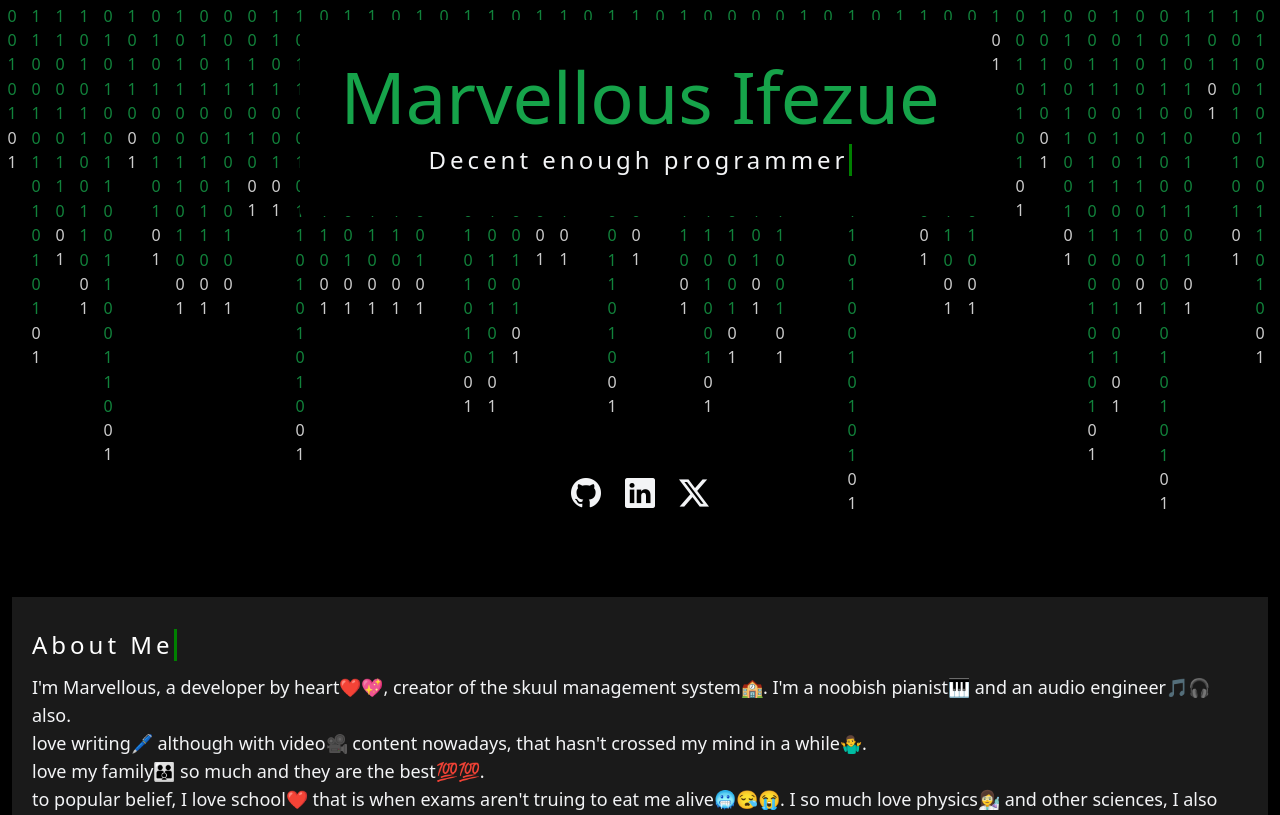
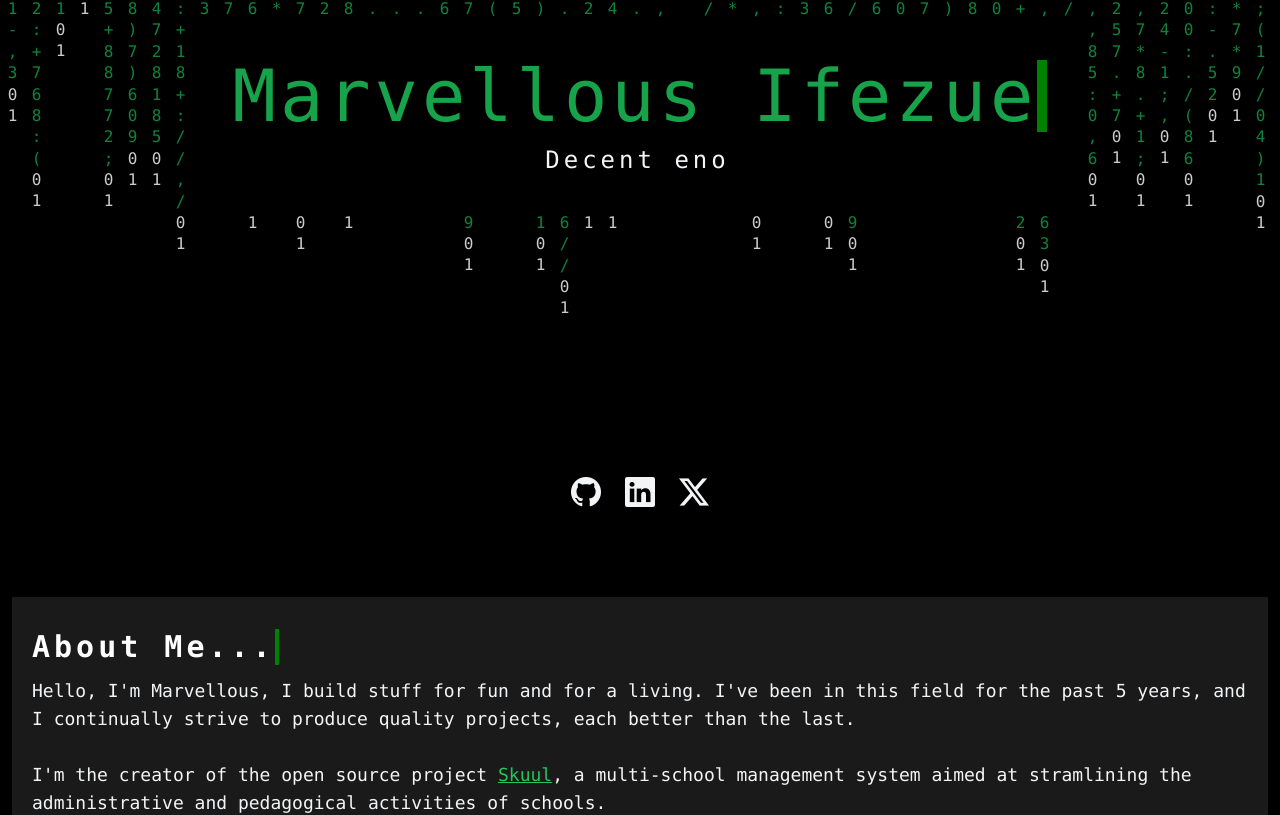
Before and after one commit to yungifez/my-website, a Vue app: page / in a window 1280 px wide. Shown: the part 215-1030 px from the top of the page. Built offline with nearby package versions, Linux system fonts and the light colour scheme.

Commit message:
Even more terrible vue code

```diff
--- a/index.html
+++ b/index.html
@@ -6,7 +6,7 @@
     <meta name="viewport" content="width=device-width, initial-scale=1.0">
     <title>Marvellous Ifezue</title>
   </head>
-  <body class=" text-gray-100" >
+  <body class="font-mono text-gray-100" >
     <div id="app"></div>
     <script type="module" src="/src/main.ts"></script>
   </body>
--- a/src/App.vue
+++ b/src/App.vue
@@ -6,22 +6,25 @@
 <template>
   <header class="h-screen">
     <div class="flex flex-col justify-center items-center text-center h-5/6">
-      <div class="flex flex-col gap-y-3 bg-black w-11/12 py-10 md:w-auto md:p-10 rounded">
-        <h1 class="text-3xl md:text-6xl lg:text-7xl text-green-600 ">Marvellous Ifezue</h1>
+      <div class="flex flex-col gap-y-3 bg-black w-11/12 py-10 px-3 md:w-auto md:p-10 rounded ">
         <div class="w-fit m-auto">
-        <h2 class="md:text-2xl typing typing-center">Decent enough programmer</h2>
+          <h1 class="text-2xl tracking-wide md:text-5xl lg:text-7xl text-green-600 typing ">Marvellous Ifezue</h1>
+        </div>
+        <div class="w-fit m-auto">
+          <h2 class="md:text-2xl typing typing-center w-0" style="animation-delay: 3.5s ; animation-fill-mode: forwards;">Decent enough programmer</h2>
         </div>
       </div>
     </div>
-    <div class="bg-black p-3 md:p-6 w-fit m-auto gap-6 rounded text-3xl flex justify-center items-center">
-      <a href="http://github.com/yungifez" class="bi-github"></a>
-      <a href="https://www.linkedin.com/in/marvellous-ifezue-1712361b0/" class="bi-linkedin"></a>
-      <a href="https://twitter.com/yungifez/" class="bi-twitter-x"></a>
+    <div class="bg-black p-3 md:p-6 w-fit m-auto gap-6 rounded text-3xl flex justify-center items-center animate-on-scroll" data-animate-scroll-class="animate-in-pulse">
+      <a href="http://github.com/yungifez" class="bi-github hover:border-b hover:border-green-500 hover:scale-105 hover:text-green-500 delay-50"></a>
+      <a href="https://www.linkedin.com/in/marvellous-ifezue-1712361b0/" class="bi-linkedin hover:border-b hover:border-green-500 hover:scale-105 hover:text-green-500 delay-50"></a>
+      <a href="https://twitter.com/yungifez/" class="bi-twitter-x hover:border-b hover:border-green-500 hover:scale-105 hover:text-green-500 delay-50"></a>
     </div>
   </header>
   <main>
   <div class="p-3">
     <AboutMe />
+    <MyWorks/>
   </div>
   </main>
   <BackgroundDesign />
--- a/src/assets/main.css
+++ b/src/assets/main.css
@@ -6,11 +6,20 @@ body{
   background: black;
 }
 
+.animate-in-pulse{
+  opacity: 0;
+  animation: animate-in-pulse 1.5s forwards
+}
+
+@keyframes animate-in-pulse{
+  from {opacity: 0}
+  to {opacity: unset}
+}
 
 .typing{
   overflow: hidden; /* Ensures the content is not revealed until the animation */
   letter-spacing: 0.25rem;
-  border-right: .15em solid orange; /* The typwriter cursor */
+  border-right: .15em solid green; /* The typwriter cursor */
   white-space: nowrap; /* Keeps the content on a single line */
   animation:
     typing 3.5s steps(40, end),
--- a/src/components/AboutMe.vue
+++ b/src/components/AboutMe.vue
@@ -3,24 +3,22 @@
 </script>
 
 <template>
-  <section class="md:text-lg bg-white bg-opacity-10 backdrop-blur-sm p-5 leading-7">
-    <div class="flex items-center w-fit">
-      <h2 class="animate-on-scroll text-center text-white text-2xl my-3 capitalize" data-animate-scroll-class="typing">About me</h2>
+  <section class="md:text-lg bg-white bg-opacity-10 backdrop-blur-sm p-5 leading-7 animate-on-scroll opacity-0" data-animate-scroll-class="animate-in-pulse">
+    <div class="flex min-h-9 items-center w-fit">
+      <h2 class="animate-on-scroll text-center font-bold text-white text-3xl my-3 capitalize" data-animate-scroll-class="typing">About me...</h2>
     </div>
     <p>
-      I'm Marvellous, a developer by heart❤️💖, creator of the skuul management system🏫. I'm a noobish pianist🎹 and an audio engineer🎵🎧 also.
-
-      <br> love writing🖊 although with video🎥 content nowadays, that hasn't crossed my mind in a while🤷‍♂️.
-
-      <br> love my family👪 so much and they are the best💯💯.
-
-      <br> to popular belief, I love school❤️ that is when exams aren't truing to eat me alive🥶😪😭. I so much love physics👩‍🔬 and other sciences, I also have a thing for some art subjects.
+      Hello, I'm Marvellous, I build stuff for fun and for a living. I've been in this field for the past 5 years, and I continually strive to produce quality projects, each better than the last.
+      <br>
+      <br>
+      I'm the creator of the open source project <a href="http://github.com/yungifez/skuul" class="text-green-500 underline">Skuul</a>, a multi-school management system aimed at stramlining the administrative and pedagogical activities of schools.
+      <br>
+      <br> I love playing the piano as a hobby, I am also into audio engineering. I sometimes study non programming related sciences and some art subjects as a passtime
     </p>
   </section>
+  <section class="mt-5 p-5 leading-7 animate-on-scroll opacity-0" data-animate-scroll-class="animate-in-pulse">
+    <div class="w-fit m-auto">
+      <h2 class="animate-on-scroll typing-center text-center text-3xl md:text-4xl lg:text-5xl" data-animate-scroll-class="typing">My Works</h2>
+    </div>
+  </section>
 </template>
-
-<style scoped>
-  br{
-    margin-top: 0.3rem;
-  }
-</style>
--- a/src/components/BackgroundDesign.vue
+++ b/src/components/BackgroundDesign.vue
@@ -3,7 +3,7 @@
 
   const matrixStrings = ref([])
   function populateMatrix() {
-      let numberOfItems = 80;
+      let numberOfItems = 200;
       for (let i = 0; i <= numberOfItems; i++) {
         matrixStrings.value.push("");
       }
@@ -12,7 +12,7 @@
   function keepPopulatingMatrix() {
     matrixStrings.value.forEach((element, index) => {
       matrixStrings.value[index] = Math.random() > 0.5
-          ? element+(Math.random() > 0.5 ? "01" : "10")
+          ? element+(String.fromCharCode(Math.random() * 20 + 40))
             : element;
     });
   }
@@ -25,13 +25,13 @@
 
   setTimeout(() => {
     clearInterval(matrixInterval)
-  }, 2000);
+  }, 3500);
 </script>
 
 <template>
   <div class="-z-10 opacity-80 text-green-600 fixed top-0 overflow-clip leading-2 flex" style="letter-spacing: 0.15rem;">
     <template v-for="matrixString in matrixStrings">
-    <p>
+    <p class="">
       {{matrixString}}
     </p>
     </template>
```
Also changed, not shown: src/components/MyWorkds.vue (added).
